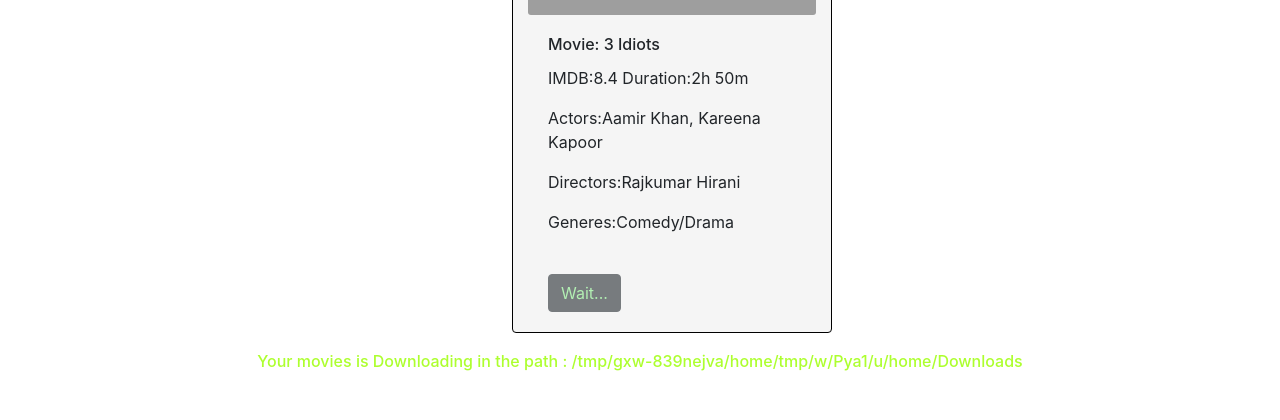
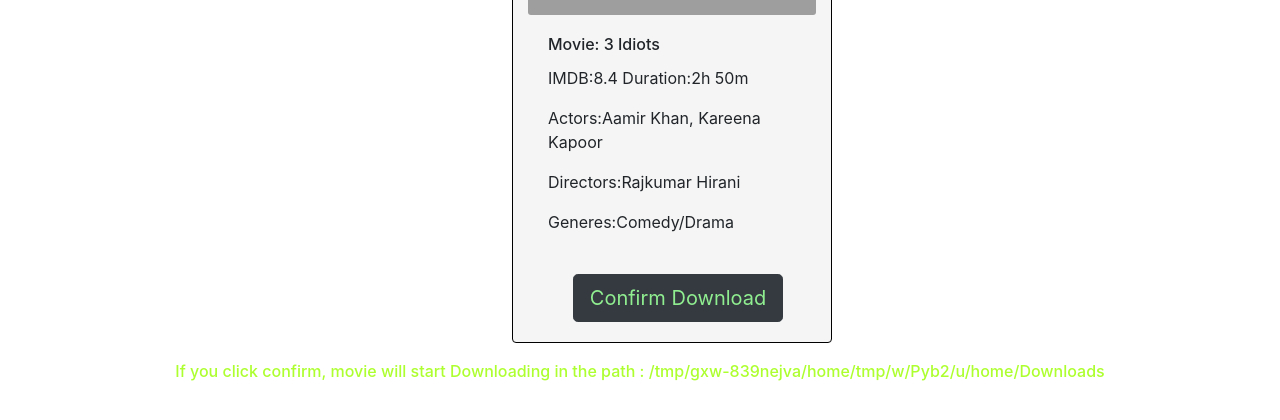
Before and after one commit to ajay97codehub/Mtube, a Django app: page /download/1/ in a window 1280 px wide. Shown: the part 250-670 px from the top of the page. Run offline with Django 3.2, Linux system fonts and the light colour scheme; data comes from the database, SQL or seed files in the repository; some libraries are stand-ins or nearby versions; grey boxes are pictures that could not be loaded.

Commit message:
download working

```diff
--- a/mtapp/urls.py
+++ b/mtapp/urls.py
@@ -10,4 +10,5 @@
     path('about/', views.about_page),
     # path('download/', views.download_page),
     path('download/<str:m_id>/', views.download_page),
+    path('confirm/<str:mid>/', views.confirm),
 ]
--- a/mtapp/views.py
+++ b/mtapp/views.py
@@ -81,6 +81,7 @@
     # YouTube(url1).streams.first().download(homedir +'/Downloads')
     # return render(request, )
     data={
+        "mid":m.id,
         "mtitle":m.mtitle,
         "mimg":m.mimg,
         "mduration":m.mduration,
@@ -92,3 +93,10 @@
 
     }
     return render(request,'download_page.html',data)
+
+    # ***************This is for confirm downloading **************************************
+def confirm(request,mid):
+    homedir = os.path.expanduser("~")
+    m=Movies.objects.get(pk=mid)
+    movie_url=m.murl
+    YouTube(movie_url).streams.first().download(homedir +'/Downloads')
--- a/templates/download_page.html
+++ b/templates/download_page.html
@@ -23,10 +23,13 @@
     <!-- </ul> -->
 
     <div class="card-body">
-        <button  style="color: lightgreen; "  type="button" disabled class="btn btn-dark">Wait...</button>
-        </a>
+
+        <a href="/confirm/{{mid}}/" >
+            <!-- <button type="button" class="btn btn-dark btn-lg btn-block">Confirm Download</button> -->
+            <button  style="color: lightgreen;margin-left: 10%; "  type="button"  class="btn btn-dark btn-lg ">Confirm Download</button>
+         </a>
     </div>
 
     </div>
-    <h6 style="text-align: center;color: greenyellow;" > Your movies is  {{path}}</h6>
+    <h6 style="text-align: center;color: greenyellow;" > If you click confirm, movie will  start  {{path}}</h6>
 {% endblock %}
```
